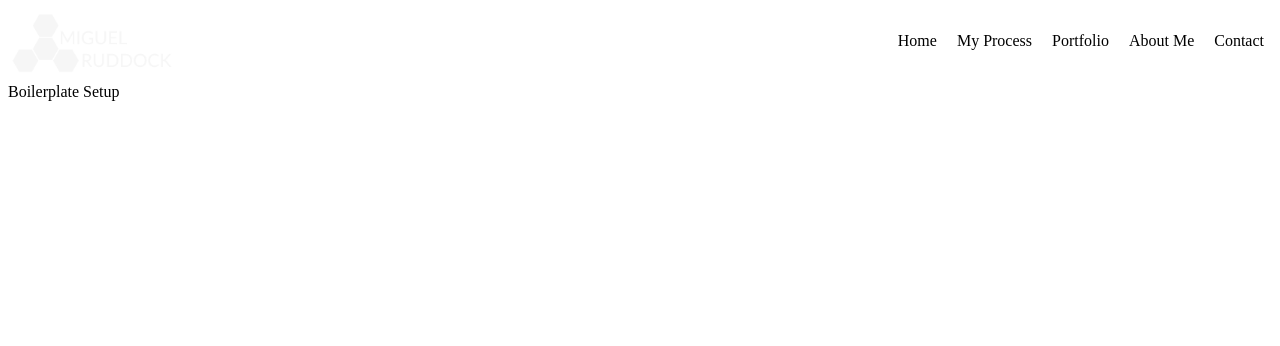
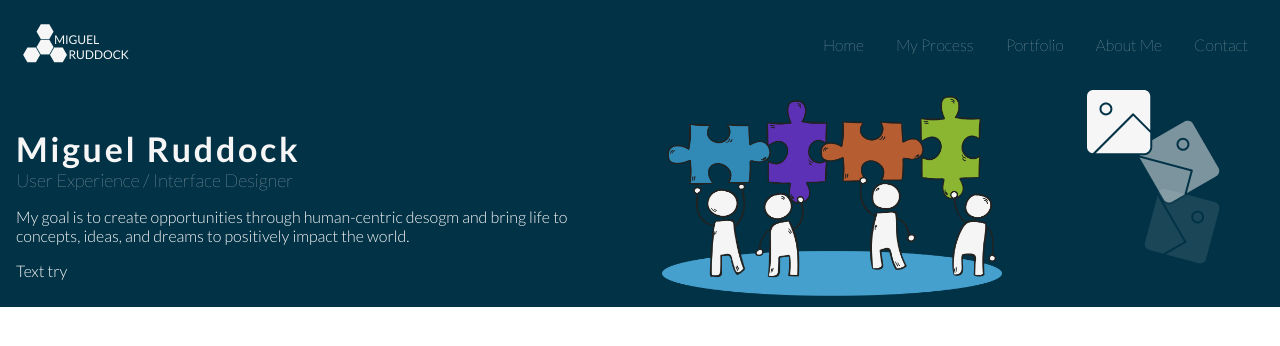
Before and after one commit to cr00za/Portfolio, a plain HTML site: page index.html in a window 1280 px wide. Drawn offline with Linux system fonts and the light colour scheme.

Commit message:
Initial File
Initial Portfolio File

```diff
--- /dev/null
+++ b/css/styles-body.css
@@ -0,0 +1,112 @@
+
+/* CSSS RESET */
+h1, h2 {
+    margin-block-end: 0;
+    margin-block-start: 0;
+}
+
+/* Styles for Hero Section */
+
+.hero {
+    background-color: #023246;
+    /* fixing random thin line between blocks */
+    margin-top: -1px;
+    padding-left: 16px;
+    padding-right: 16px;
+    display: flex;
+    flex-direction: column;
+    flex-wrap: wrap;
+}
+
+.heroIllustration img {
+  max-width: 340px;
+}
+.heroText {
+    /* use margin to align text with image */
+    margin-right: 16px;
+    margin-top: 40px;
+
+}
+.heroText h1 {
+    font-size: 34px;
+    font-weight: bold;
+    color: #F6F6F6;
+    letter-spacing: 0.08em;
+}
+.heroText h2 {
+    font-size: 18px;
+    font-weight: 100;
+    color: #F6F6F6;
+}
+.heroText p {
+    font-size: 16px;
+    font-weight: 300;
+    color: #F6F6F6;
+}
+
+.animatelogo {
+    display: flex;
+    align-items: flex-end;
+}
+
+@media screen and (min-width: 768px) {
+    .heroIllustration {
+        display: inline-block;
+        max-width: 50%;
+        padding: 8px;
+        order: 1;
+    }
+    .heroText {
+        display: inline-block;
+        width: 47%;
+        order: initial;
+    }
+    .animatelogo {
+        display: inline-block;
+        order: 2;
+        max-width: 300px;
+        /* center hero animation */
+        margin: 0 auto;
+    }
+    .hero {
+        background-color: #023246;
+        /* fixing random thin line between blocks */
+        margin-top: -1px;
+        padding-left: 16px;
+        padding-right: 20px;
+        flex-direction: row;
+        flex-wrap: wrap;
+    }
+
+    @media screen and (min-width: 900px) {
+        .heroIllustration {
+            display: inline-block;
+            max-width: 50%;
+            /* center element inside it's div */
+            margin: 0 auto;
+            order: 1;
+        }
+        .heroText {
+            display: inline-block;
+            width: 47%;
+            /* Set heroText as first block of info */
+            order: initial;
+        }
+        .animatelogo {
+            display: inline-block;
+            order: 2;
+            /* max-width: 300px; */
+            /* center hero animation */
+            margin: 0 auto;
+        }
+        .hero {
+            background-color: #023246;
+            /* fixing random thin line between blocks */
+            margin-top: -1px;
+            padding-left: 16px;
+            padding-right: 20px;
+            flex-direction: row;
+            flex-wrap: wrap;
+        }
+
+}
--- a/css/styles.css
+++ b/css/styles.css
@@ -1,28 +1,166 @@
 
 
+/* CSS Reset */
+body {
+    margin: 0;
+    font-family: 'Lato', sans-serif;
+
+}
+
+/* Small screen --- Mobile First */
+/* setup header layout + color */
+
+header {
+    background-color: #023246;
+
+}
+/* creating a safe zone for iphonx X header */
+.safezone {
+    height: 44px;
+    background-color: rgba(2, 50, 70, 0.8);
+}
+
+nav {
+    height: 89px;
+    background-color: rgba(2, 50, 70, 0.8);
+    display: flex;
+}
+
+.navlinks {
+    display: flex;
+    width: 100%;
+    /* push blocks inside navlinks block to left & right edges */
+    justify-content: space-between;
+    /* vertically center elements in nav block */
+    align-items: center;
+    /* breathing room for logo and hamburger menu (16px standardmargin) */
+    padding-left: 12px;
+    padding-right: 16px;
+}
+/* make logo and hamburger images into movable blocks inside flex container */
+nav img {
+    display: inline-block;
+}
+ /* make nav anchor tags inline block (bricks) */
+ .navlinks a {
+     display: inline-block;
+ }
+ /* size logo */
+ #logo {
+     width: 50%;
+}
+
+/* hidding navlinks ul for landscape mode */
+.navlinks ul {
+    display: none;
+}
 
 
+@media screen and  (min-width: 768px) {
 
-
-/* Sizing and positioning nav links */
+    /* Hide safezone */
+    .safezone {
+        display: none;
+    }
+    /* breathing room for logo and hamburger (20px) landscape */
+    .navlinks {
+        padding-left: 16px;
+        padding-right: 20px;
+    }
+    /* hide hamburger menu in landscape */
+    #hamburger {
+        display: none;
+    }
+    /* Show expanded navlinks in landscape */
+    .navlinks ul {
+        display: flex;
+    }
+    /* sizing and positioning for tablet links */
     nav li {
         display: inline-block;
         padding: 8px;
+        border: 1px solid #F6F6F6;
+        margin-left: 8px;
+        border-radius: 2px;
     }
     /* removing default underline from anchor tags + styling */
     nav li a {
     text-decoration: none;
-    color: black;
+    color: #F6F6F6;
+    font-weight: 300;
+    font-size: 14px;
     }
-/* setup logo for positioning */
-nav img {
+}
+
+
+@media screen and  (min-width: 900px) {
+
+    /* Hide safezone */
+    .safezone {
+        display: none;
+    }
+    /* breathing room for logo and hamburger (20px) landscape */
+    .navlinks {
+        padding-left: 20px;
+        padding-right: 24px;
+    }
+    /* hide hamburger menu in landscape */
+    #hamburger {
+        display: none;
+    }
+    /* Show expanded navlinks in landscape */
+    .navlinks ul {
+        display: flex;
+    }
+    /* sizing and positioning for tablet links */
+    nav li {
         display: inline-block;
-    width: 75%;
-    height: auto;
+        padding: 8px;
+        border: 1px solid #F6F6F6;
+        margin-left: 16px;
+        border-radius: 2px;
     }
-/* Positioning header items */
-nav {
+    /* removing default underline from anchor tags + styling */
+    nav li a {
+    text-decoration: none;
+    color: #F6F6F6;
+    font-weight: 300;
+    font-size: 16px;
+    }
+}
+
+@media screen and  (min-width: 1200px) {
+
+    /* Hide safezone */
+    .safezone {
+        display: none;
+    }
+    /* breathing room for logo and hamburger (20px) landscape */
+    .navlinks {
+        padding-left: 20px;
+        padding-right: 24px;
+    }
+    /* hide hamburger menu in landscape */
+    #hamburger {
+        display: none;
+    }
+    /* Show expanded navlinks in landscape */
+    .navlinks ul {
         display: flex;
-    /* put logo and nav buttons at far ends */
-    justify-content: space-between;
     }
+    /* sizing and positioning for tablet links */
+    nav li {
+        display: inline-block;
+        padding: 8px;
+        border: none;
+        margin-left: 16px;
+        border-radius: none;
+    }
+    /* removing default underline from anchor tags + styling */
+    nav li a {
+    text-decoration: none;
+    color: #F6F6F6;
+    font-weight: 200;
+    font-size: 16px;
+    }
+}
--- a/index.html
+++ b/index.html
@@ -6,25 +6,45 @@
         <title>Miguel's Portfolio Website</title>
         <meta name="description" content="">
         <link rel="stylesheet" href="css/styles.css">
+        <link rel="stylesheet" href="css/styles-body.css">
+        <link href="https://fonts.googleapis.com/css?family=Lato:100,300,400,700,900&display=swap" rel="stylesheet">
         <meta name="viewport" content="width=device-width, initial-scale=1">
     </head>
 
     <body>
         <header>
+            <div class="safezone">IPHONE X SAFE ZONE</div>
             <nav>
-                <a href="#" id="logo"><img src="images/Logo.png" alt="logo"></a>
-                <ul>
+                <div class="navlinks">
+                    <a href="#"><img src="images/Logo.png" alt="logo" id="logo"></a>
+                    <a href="#"><img src="images/hamburger Menu.png" alt="menu" id="hamburger"></a>
+                    <!-- Hidden nav on mobile -->
+                    <ul class="tabletMenu">
                             <li><a href="#">Home</a></li>
                             <li><a href="#">My Process</a></li>
                             <li><a href="#">Portfolio</a></li>
                             <li><a href="#">About Me</a></li>
                             <li><a href="#">Contact</a></li>
                     </ul>
+                </div>
             </nav>
         </header>
 
         <main>
-            Boilerplate Setup
+            <div class="hero">
+                <div id="heroflex1" class="heroIllustration">
+                    <img src="images/heroIllustration.png" alt="puzzle pieces coming together">
+                </div>
+                <div id="heroflex2" class="heroText">
+                    <h1>Miguel Ruddock</h1>
+                    <h2>User Experience / Interface Designer</h2>
+                    <p>My goal is to create opportunities through human-centric desogm and bring life to concepts, ideas, and dreams to positively impact the world.</p>
+                <p>Text try</p>
+                </div>
+                <div id="heroflex3" class="animatelogo">
+                    <img src="images/animatelogo.png" alt="placeholder for logo animation">
+                </div>
+            </div>
         </main>
 
         <footer>
```
Also changed, not shown: Wireframe page/wireframe of Portfolio homepage.png (added), images/Base.png (added), images/animatelogo.png (added), images/heroIllustration.png (added), images/person 1.png (added), images/person 2.png (added), images/person 3.png (added), images/person 4.png (added), images/puzzle 1.png (added), images/puzzle 2.png (added), images/puzzle 3.png (added), images/puzzle 4.png (added), 1 other file. Lines whose indentation alone changed are shown as unchanged.
